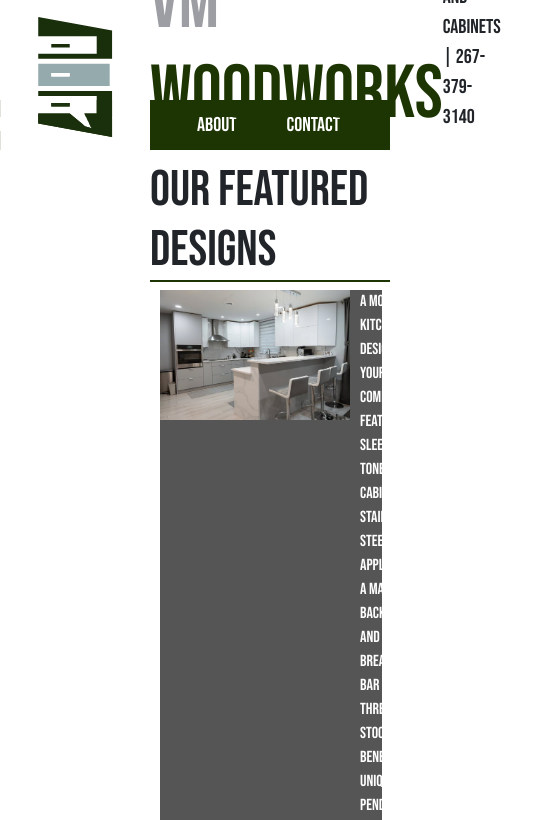
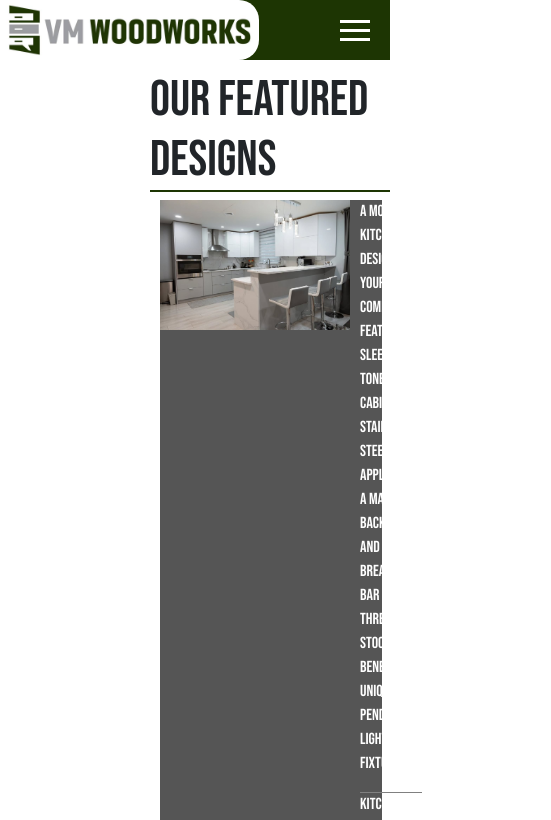
Before and after one commit to vmwoodworks/vmWoodworks, a React (Vite) app in the folder client/: page / in a window 390 px wide. Shown: the top 820 px of the page, 551 px wide, since content can reach past the window. Built offline with nearby package versions, Linux system fonts and the light colour scheme; a web font is replaced by a local one.

Commit message:
navbar made responsive for mobile version

```diff
--- a/client/src/components/Navbar.jsx
+++ b/client/src/components/Navbar.jsx
@@ -1,42 +1,55 @@
 import '../css/navbar.css';
 import logoSVG from '/assets/logo.svg';
-
+import footerLogo from '/assets/footer_logo.jpg';
 import { Link } from "react-router-dom";
+import { useState } from 'react';
 
 export default function Navbar() {
+  const [menuOpen, setMenuOpen] = useState(false);
 
+  const toggleMenu = () => {
+    setMenuOpen(!menuOpen);
+  };
 
   return (
     <>
       <div className='navbar-div'>
         <nav>
-            <Link to="/">
-            <img id='logo-img' src={logoSVG}></img>
+          <Link to="/" className="logo-link desktop-only">
+            <img id='logo-img' src={logoSVG} alt="VM Woodworks Logo"></img>
+          </Link>
+          <Link to="/" className="mobile-logo-link">
+            <img id='mobile-logo-img' src="/assets/footer_logo.jpg" alt="VM Woodworks Mobile Logo"></img>
           </Link>
           <div id='brand-text'>
-            <h1><span>VM</span> WOODWORKS </h1>
+            <h1><span>VM</span> WOODWORKS</h1>
             <div>
               <p id='motto'>Kitchens and Cabinets | 267-379-3140</p>
             </div>
           </div>
+          <div className="burger-menu" onClick={toggleMenu}>
+            <div className={`burger-bar ${menuOpen ? 'open' : ''}`}></div>
+            <div className={`burger-bar ${menuOpen ? 'open' : ''}`}></div>
+            <div className={`burger-bar ${menuOpen ? 'open' : ''}`}></div>
+          </div>
         </nav>
-        <div id='nav-links-menu'>
+        <div id='nav-links-menu' className={menuOpen ? 'open' : ''}>
           <ul>
-                <Link to='/' className='links'>
+            <Link to='/' className='links' onClick={toggleMenu}>
               <li>Home</li>
             </Link>
-                <Link to='/portfolio' className='links'>
+            <Link to='/portfolio' className='links' onClick={toggleMenu}>
               <li>Portfolio</li>
             </Link>
-                <Link to='/about' className='links'>
+            <Link to='/about' className='links' onClick={toggleMenu}>
               <li>About</li>
             </Link>
-                <Link to='/contact' className='links'>
+            <Link to='/contact' className='links' onClick={toggleMenu}>
               <li>Contact</li>
             </Link>
           </ul>
         </div>
       </div>
     </>
-    )
+  );
 }
--- a/client/src/css/navbar.css
+++ b/client/src/css/navbar.css
@@ -1,7 +1,5 @@
 @import url('https://fonts.googleapis.com/css2?family=Bebas+Neue&family=Boldonse&display=swap');
 @import url('https://fonts.googleapis.com/css2?family=Imperial+Script&display=swap');
-
-
 
 :root {
   --pine-tree: #1d3503;
@@ -60,6 +58,15 @@ h1 span {
   height: 150px;
 }
 
+.mobile-logo-link {
+  display: none;
+}
+
+#mobile-logo-img {
+  height: 40px;
+  margin: 10px 0 0 15px;
+}
+
 #nav-links-menu {
   display: flex;
   align-items: center;
@@ -74,7 +81,7 @@ h1 span {
   list-style-type: none;
   width: 100%;
   display: flex;
-    justify-content: end;
+  justify-content: flex-end;
 }
 
 #nav-links-menu ul li {
@@ -99,6 +106,99 @@ h1 span {
   color: var(--santas-gray);
 }
 
+/* Burger menu styles */
+.burger-menu {
+  display: none;
+  flex-direction: column;
+  justify-content: space-between;
+  width: 30px;
+  height: 21px;
+  cursor: pointer;
+  position: absolute;
+  right: 20px;
+  top: 20px;
+  z-index: 10;
+}
 
-/* Center Links */
-/* Place motto correctly */
+.burger-bar {
+  width: 100%;
+  height: 3px;
+  background-color: var(--pine-tree);
+  transition: all 0.3s ease;
+}
+
+/* Mobile styles */
+@media screen and (max-width: 768px) {
+  nav {
+    height: 60px;
+    align-items: center;
+    background-color: #1d3503;
+  }
+
+  .burger-menu {
+    display: flex;
+  }
+
+  .burger-menu div {
+    background-color: white;
+  }
+
+  .burger-bar.open:nth-child(1) {
+    transform: rotate(45deg) translate(5px, 5px);
+  }
+
+  .burger-bar.open:nth-child(2) {
+    opacity: 0;
+  }
+
+  .burger-bar.open:nth-child(3) {
+    transform: rotate(-45deg) translate(7px, -8px);
+  }
+
+  .desktop-only {
+    display: none;
+  }
+
+  .mobile-logo-link {
+    display: block;
+  }
+
+  #mobile-logo-img {
+    height: 60px;
+    margin: 0px;
+    border-radius: 0 20px 20px 0;
+  }
+
+  #brand-text {
+    display: none;
+  }
+
+  #nav-links-menu {
+    position: fixed;
+    top: 60px;
+    left: 0;
+    width: 100%;
+    height: 0;
+    flex-direction: column;
+    overflow: hidden;
+    transition: height 0.3s ease;
+    z-index: 9;
+  }
+
+  #nav-links-menu.open {
+    height: auto;
+  }
+
+  #nav-links-menu ul {
+    flex-direction: column;
+    padding: 20px 0;
+    align-items: center;
+  }
+
+  #nav-links-menu ul li {
+    padding: 15px 0;
+    text-align: center;
+    font-size: 24px;
+    width: 100%;
+  }
+}
```
Lines whose indentation alone changed are shown as unchanged.
